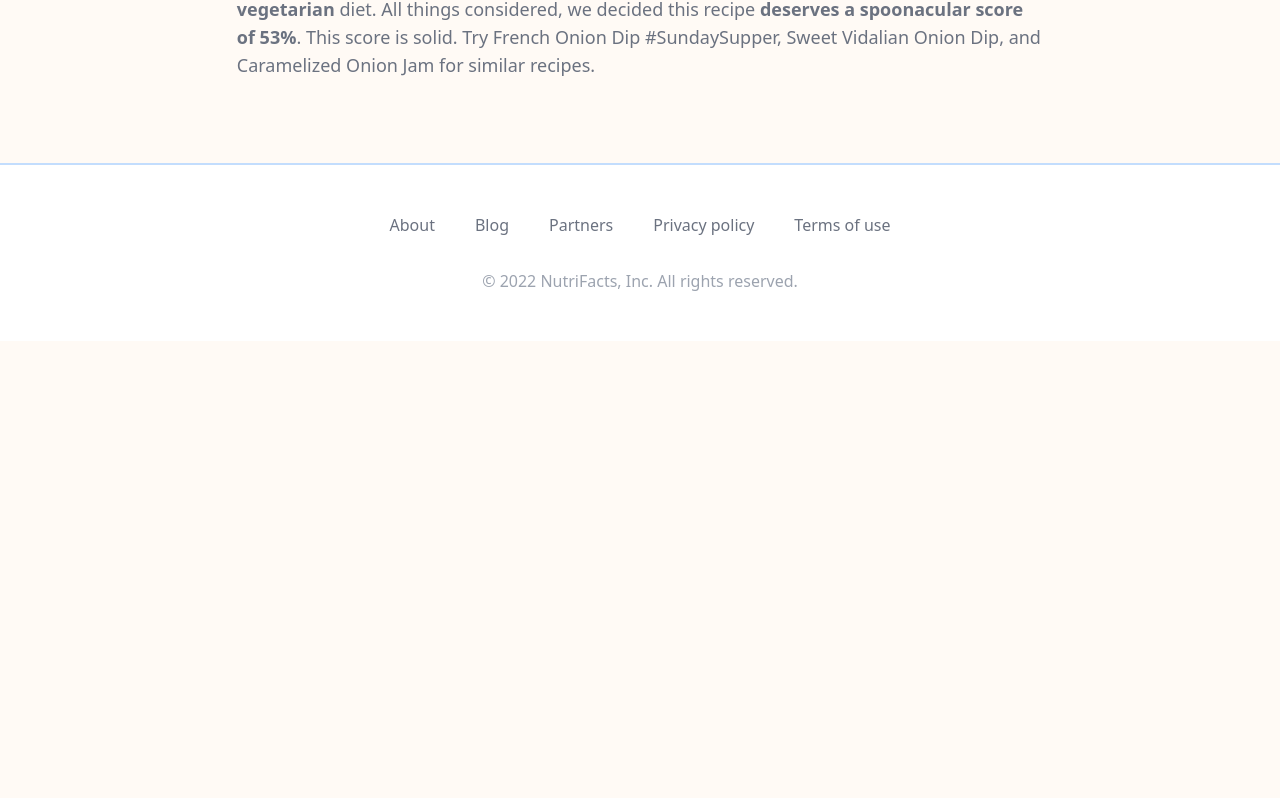
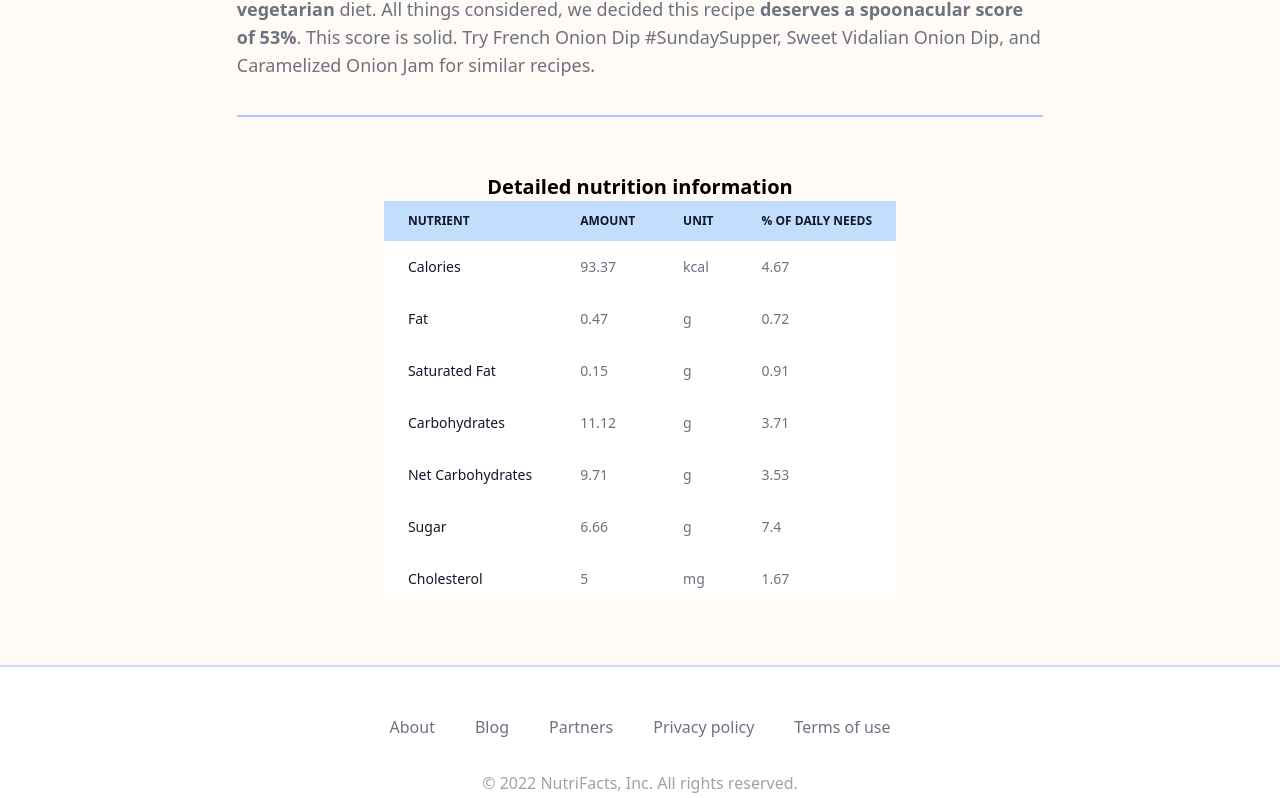
Before and after one commit to badkamyk/NutriFacts, a Next.js app: page /recipe/1 in a window 1280 px wide. Shown: the part 1065-1863 px from the top of the page. Before the commit the page ends 1406 px from the top, so only its background shows below. Built offline with nearby package versions, Linux system fonts and the light colour scheme.

Commit message:
added new component, type,  table with detailed information

```diff
--- a/app/(product-related)/recipe/[recipeId]/page.tsx
+++ b/app/(product-related)/recipe/[recipeId]/page.tsx
@@ -2,6 +2,7 @@ import { Suspense } from "react";
 import { RecipeDetails } from "../../../../components/types/RecipeDetails";
 import Spinner from "../../../../components/Spinner";
 import Image from "next/image";
+import Table from "../../../../components/Table";
 
 
 async function getRecipe(id: string) {
@@ -52,12 +53,12 @@ function Details(details: RecipeDetails) {
                 ))}
             </div>
             <div
-                className=" lg:flex lg:flex-col xl:flex-row gap-9 border-b-1 border-blue-600 mb-5 xl:justify-center items-start 2xl:flex">
-                <Image className="mb-2 max-h-[500px]" src={details.image} alt={details.title} width={500} height={500} />
-                <div className="flex flex-col gap-3 mb-5 xl:max-w-[50%]">
+                className=" lg:flex lg:flex-col xl:flex-row gap-9 mb-5 xl:justify-center items-start 2xl:flex">
+                <Image className="mb-2 md:mx-auto" src={details.image} alt={details.title} width={500} height={500} />
+                <div className="flex flex-col gap-3 mb-5 xl:w-[40%]">
                     <h5 className="text-center text-xl font-bold dark:text-white xl:text-start">Nutrition per serving</h5>
                     <div
-                        className="flex max-w-full flex-wrap gap-1 justify-center items-start border-b-1 border-blue-600 xl:flex-row xl:max-w-[60%] xl:justify-start xl:items-center">
+                        className="flex max-w-full flex-wrap gap-1 justify-center items-start border-b-1 border-blue-600 xl:flex-row xl:max-w-full xl:justify-start xl:items-center">
                         {details.nutrition.nutrients.map((nutrient, index) => (
                             usedNutrients.includes(nutrient.name) && (
                                 <div
@@ -72,7 +73,7 @@ function Details(details: RecipeDetails) {
                     </div>
                 </div>
 
-                <div className="border-b-2 border-blue-300 xl:border-b-0 2xl:border-b-0 pb-3 md:border-b-0">
+                <div className="border-b-2 border-blue-300 xl:border-b-0 2xl:border-b-0 pb-3 md:border-b-0 xl:w-[40%]">
                     <h5 className="text-center text-xl font-bold dark:text-white mb-2">Ingredients</h5>
                     <ul className="list-none text-center">
                         {details.extendedIngredients.map((ingredient, index) => (
@@ -83,10 +84,14 @@ function Details(details: RecipeDetails) {
                     </ul>
                 </div>
             </div>
-            <div className="mb-5 md:max-w-[80%] md:mx-auto xl:max-w-[70%]">
+            <div className="mb-12 md:max-w-[80%] md:mx-auto xl:max-w-[70%] xl:border-b-2 xl:border-blue-300 xl:pb-9">
                 <h5 className="text-center text-xl font-bold dark:text-white mb-2">Instructions</h5>
-                <div className="text-sm text-gray-500 md:text-md dark:text-gray-400 xl:text-lg"
+                <div className="text-sm text-gray-500 md:text-md dark:text-gray-400 xl:text-lg 2xl:text-xl"
                     dangerouslySetInnerHTML={{ __html: details.summary }} />
+            </div>
+            <div className="mx-auto">
+                <h2 className="text-center text-xl font-bold dark:text-white mb-2r">Detailed nutrition information</h2>
+                <Table nutrients={details.nutrition.nutrients} />
             </div>
         </div>
     );
--- /dev/null
+++ b/components/Table.tsx
@@ -0,0 +1,49 @@
+import React from 'react'
+
+type Nutrients = {
+    name: string;
+    amount: number;
+    unit: string;
+    percentOfDailyNeeds: number;
+}[]
+
+export default function Table({ nutrients }: { nutrients: Nutrients }) {
+
+    const tableHeadings = ["Nutrient", "Amount", "Unit", "% of Daily Needs"]
+
+
+    return (
+        <div className="overflow-x-auto relative overflow-y-auto max-h-[400px]">
+            <table className="w-full text-sm text-left text-gray-500 dark:text-gray-400 relative">
+                <thead className="text-xs text-gray-900 uppercase dark:text-gray-400 sticky top-0 bg-blue-200">
+                    <tr>
+                        {tableHeadings.map((heading, index) => (
+                            <th key={index} scope="col" className="py-3 px-6">
+                                {heading}
+                            </th>
+                        ))}
+                    </tr>
+                </thead>
+                <tbody>
+                    {nutrients.map((nutrient, index) => (
+                        <tr key={index} className="bg-white dark:bg-gray-800">
+                            <th scope="row" className="py-4 px-6 font-medium text-gray-900 whitespace-nowrap dark:text-white">
+                                {nutrient.name}
+                            </th>
+                            <td className="py-4 px-6">
+                                {nutrient.amount}
+                            </td>
+                            <td className="py-4 px-6">
+                                {nutrient.unit}
+                            </td>
+                            <td className="py-4 px-6">
+                                {nutrient.percentOfDailyNeeds}
+                            </td>
+                        </tr>
+                    ))}
+                </tbody>
+            </table>
+        </div>
+
+    )
+}
```
